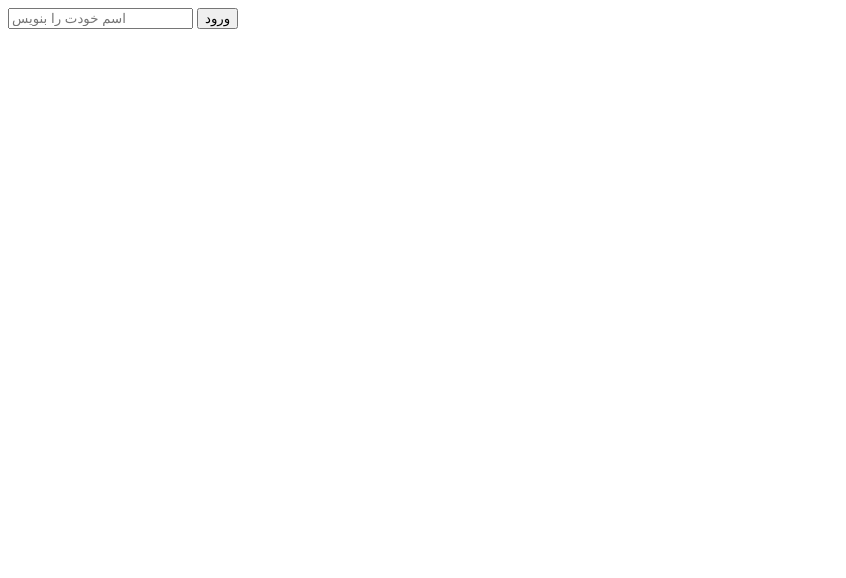
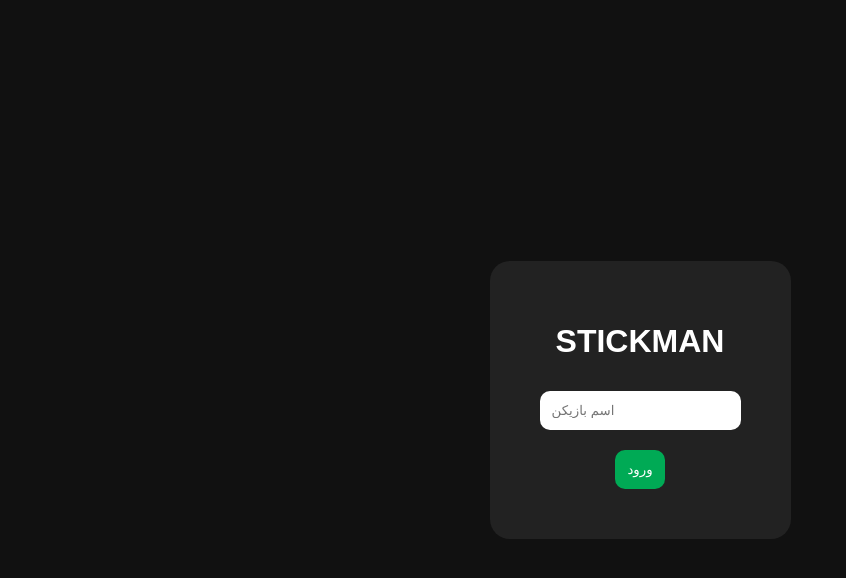
Before and after one commit to tahagamertntboom-netizen/Cstickman, a plain HTML site: page index.html in a window 1280 px wide. Shown: the whole page, without its empty margins (0-846 px from the left). Drawn offline with Linux system fonts and the light colour scheme.

Commit message:
Update index.html

```diff
--- a/index.html
+++ b/index.html
@@ -1,4 +1,70 @@
-<input id="playerName" placeholder="اسم خودت را بنویس">
-<button onclick="enterLobby()">ورود</button>
+<!DOCTYPE html>
+<html>
+<head>
+<title>Stickman</title>
+<style>
+body{
+margin:0;
+height:100vh;
+display:flex;
+justify-content:center;
+align-items:center;
+background:#111;
+font-family:Arial;
+color:white;
+}
 
-<script src="lobby.js"></script>
+.box{
+background:#222;
+padding:40px;
+border-radius:20px;
+text-align:center;
+}
+
+input,button{
+padding:12px;
+margin:10px;
+border-radius:10px;
+border:0;
+}
+
+button{
+background:#00aa55;
+color:white;
+cursor:pointer;
+}
+</style>
+</head>
+
+<body>
+
+<div class="box">
+<h1>STICKMAN</h1>
+
+<input id="name" placeholder="اسم بازیکن">
+
+<br>
+
+<button onclick="go()">ورود</button>
+
+</div>
+
+
+<script>
+
+function go(){
+
+let n=document.getElementById("name").value;
+
+if(!n)return;
+
+localStorage.setItem("name",n);
+
+location="lobby.html";
+
+}
+
+</script>
+
+</body>
+</html>
```
